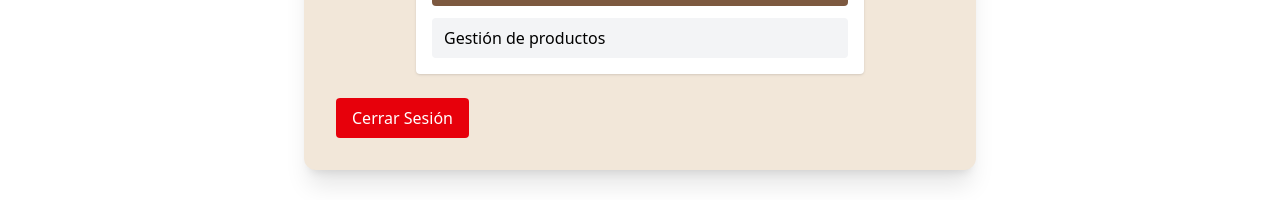
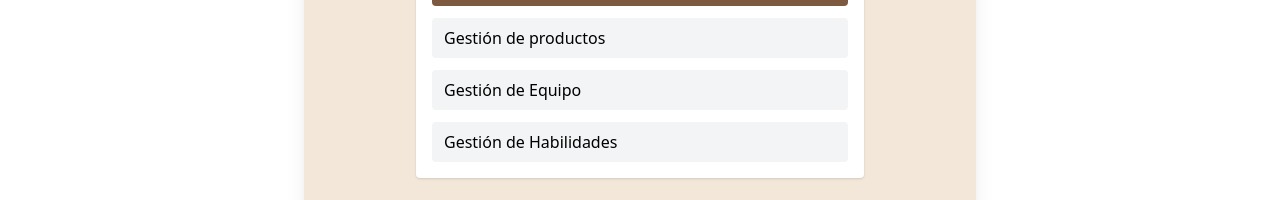
Before and after one commit to skia-byte/proyect-cafe, a React (Vite) app: page /dashboard in a window 1280 px wide. Shown: the part 410-610 px from the top of the page. Built offline with nearby package versions, Linux system fonts and the light colour scheme; no server answers.

Commit message:
feat: agregar enlaces de Gestión de Equipo y Habilidades al dashboard

```diff
--- a/src/pages/Dashboard.jsx
+++ b/src/pages/Dashboard.jsx
@@ -39,6 +39,25 @@ function Dashboard() {
               Gestión de productos
             </Link>
           </li>
+
+          <li>
+            <Link
+            to="/dashboard/Team"
+            className="block px-3 py-2 bg-gray-100 hover:bg-gray-200 rounded"
+            >
+              Gestión de Equipo
+            </Link>
+          </li>
+
+          <li>
+            <Link
+              to="/dashboard/Skills"
+              className="block px-3 py-2 bg-gray-100 hover:bg-gray-200 rounded"
+            >
+              Gestión de Habilidades
+            </Link>
+          </li>
+
         </ul>
       </div>
 
```
